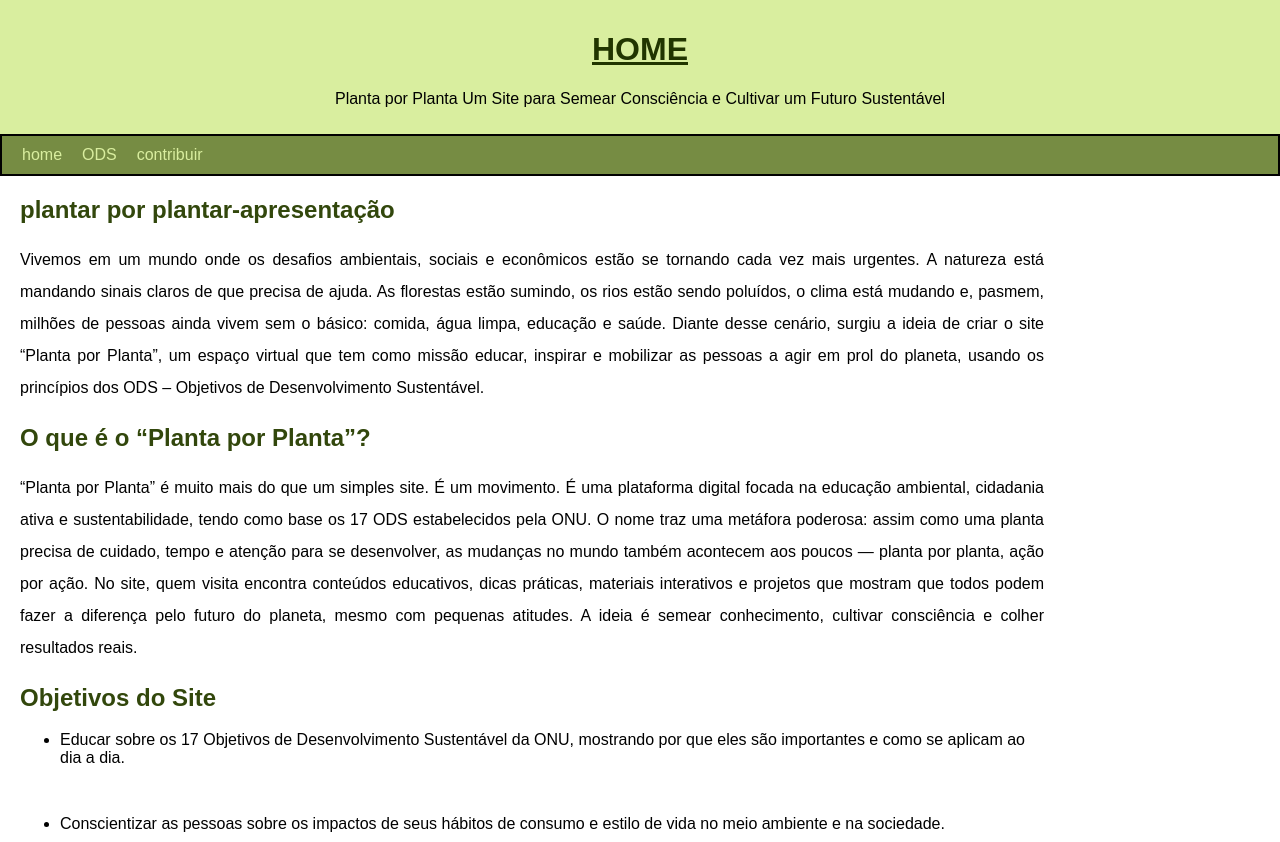
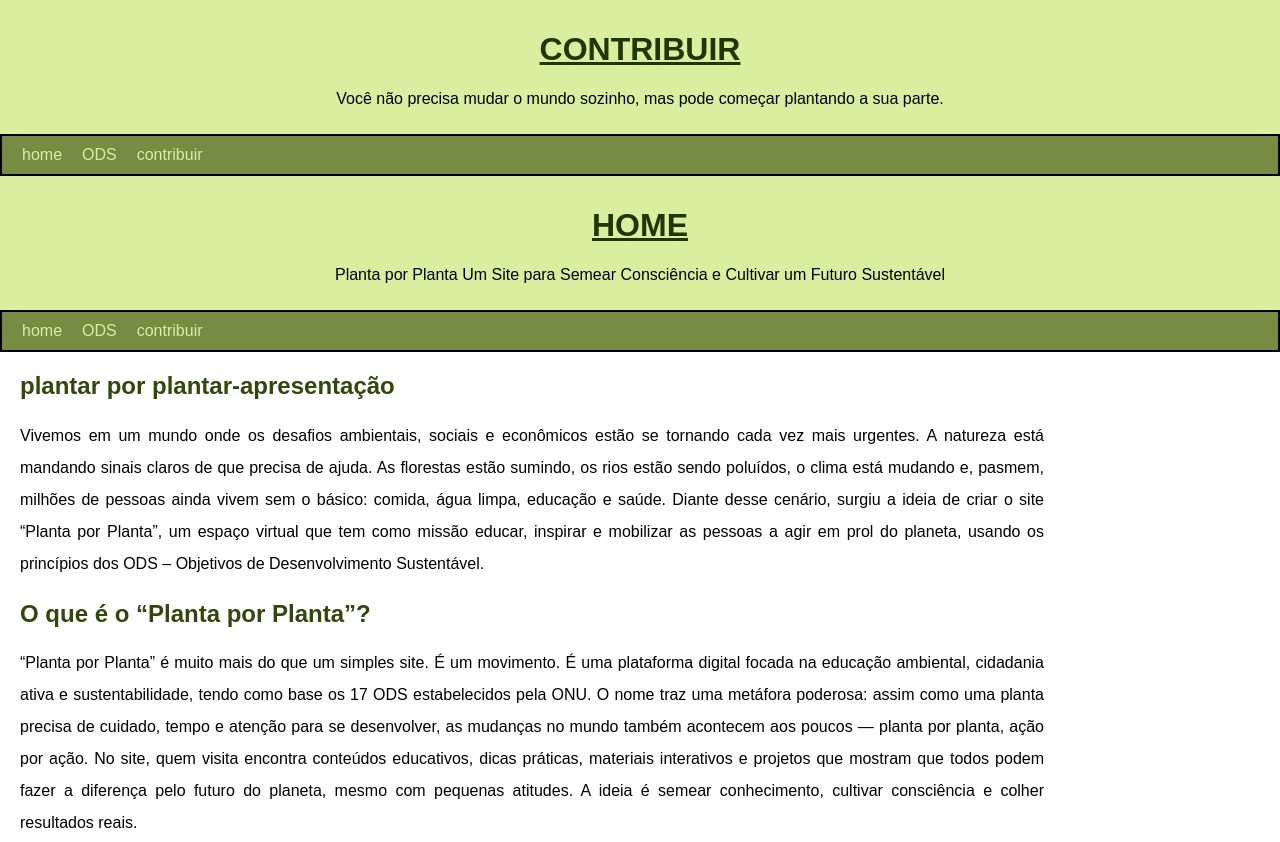
Before and after one commit to pedrodia555/planta-por-planta, a plain HTML site: page index.html in a window 1280 px wide. Shown: the top 842 px of the page. Drawn offline with Linux system fonts and the light colour scheme.

Commit message:
Update index.html

```diff
--- a/index.html
+++ b/index.html
@@ -1,12 +1,28 @@
 <!DOCTYPE html>
 <html lang="pt-br">
 <head>
-    <meta charset="UTF-8">
-    <meta name="viewport" content="width=device-width, initial-scale=1.0">
-    <link rel="shortcut icon" href="imagens/favicon-32x32.png" type="image/x-icon">
-    <link rel="stylesheet" href="estilo/style.css">
-    <title>planta por planta</title>
+  <meta charset="UTF-8">
+  <meta name="viewport" content="width=device-width, initial-scale=1.0">
+  <link rel="shortcut icon" href="imagens/favicon-32x32.png" type="image/x-icon">
+  <link rel="stylesheet" href="estilo/style.css">
+
+  <title>Planta por Planta | Educação Ambiental e Sustentabilidade</title>
+  <meta name="description" content="Planta por Planta promove educação ambiental e divulga os ODS, incentivando ações simples como plantar árvores para combater a crise climática.">
+  <meta name="keywords" content="poluição, aquecimento global, sustentabilidade, ODS, meio ambiente, plantar árvores, educação ambiental">
+  <meta name="author" content="Pedro Lázaro Dias">
+  <meta name="robots" content="index, follow">
+  <link rel="canonical" href="https://pedrodia555.github.io/planta-por-planta/">
 </head>
+
+<body>
+    <header>
+        <h1>CONTRIBUIR</h1>
+        <p>Você não precisa mudar o mundo sozinho, mas pode começar plantando a sua parte.</p>
+    </header>
+    <nav>
+        <a href="index.html">home</a><a href="ODS.html">ODS</a><a href="CONTRIBUIR.html">contribuir</a>
+    </nav>
+    <ma
 <body>
     <header>
         <h1>HOME</h1>
```
